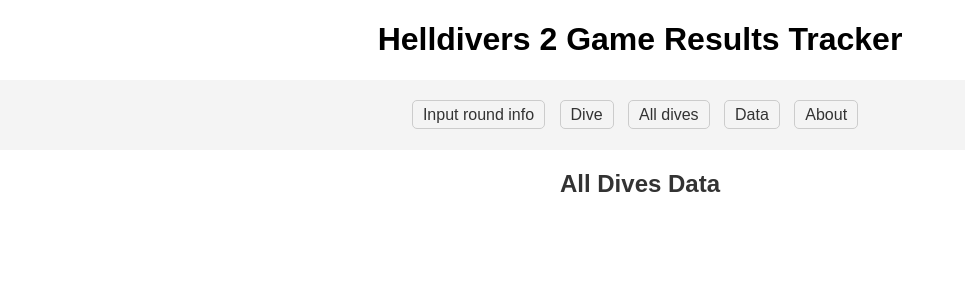
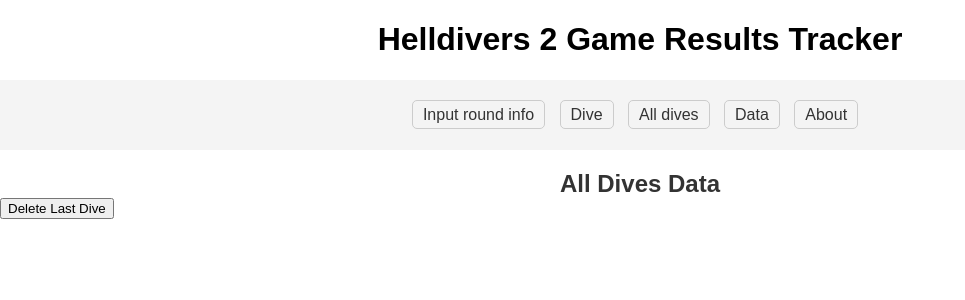
Before and after one commit to OwlKKUni/AzureProject, a Flask app: page /all_dives in a window 1280 px wide. Shown: the top 300 px of the page, without its empty margins (0-965 px from the left). Run offline with Flask 3, Linux system fonts and the light colour scheme; data that the repository does not hold is empty.

Commit message:
Added delete last dive button + functions

```diff
--- a/SQL/queries.py
+++ b/SQL/queries.py
@@ -223,12 +223,26 @@ def query_delete_table(server_name: DBConnString, table_name: str) -> None:
         print(f"An unexpected error occurred: {e}")
 
 
-def query_delete_row(server_name: DBConnString, table_name: str, row_number: int) -> None:
-    sql_query = f"DELETE FROM {table_name} WHERE rowid = {row_number}"
+# def query_delete_row(server_name: DBConnString, table_name: str, row_number: int) -> None:
+#     sql_query = f"DELETE FROM {table_name} WHERE rowid = {row_number}"
+#
+#     with connect(server_name).cursor() as cursor:
+#         cursor.execute(sql_query)
+#         connect(server_name).commit()
 
-    with connect(server_name).cursor() as cursor:
-        cursor.execute(sql_query)
-        connect(server_name).commit()
+def query_delete_row(server_name: DBConnString, table_name: str, id_value: int) -> None:
+    sql_query = f"DELETE FROM {table_name} WHERE id = ?"
+
+    try:
+        with connect(server_name).cursor() as cursor:
+            cursor.execute(sql_query, (id_value,))
+            connect(server_name).commit()
+        print(f"Row with ID {id_value} deleted from table '{table_name}'")
+
+    except pyodbc.Error as e:
+        print(f"Error deleting row from table '{table_name}': {e}")
+    except Exception as e:
+        print(f"An unexpected error occurred: {e}")
 
 
 # PUT
--- a/app.py
+++ b/app.py
@@ -40,17 +40,6 @@ def update_last_dive(table):
         data[column] = request.form[column]
 
     query_update_row(Server1, table, id_, **data)
-
-    return render_template('all_dives.html')
-
-
-@app.route('/delete_last_dive/<table>', methods=['POST'])
-def delete_last_dive(table):
-    id_ = query_get_last_id_value(Server1, table)
-    if id_ is None:
-        return 'No data to delete'
-
-    query_delete_row(Server1, table, id_)
 
     return render_template('all_dives.html')
 
@@ -301,5 +290,18 @@ def delete_last_row(table_name):
     return render_template('submit_success.html')
 
 
+@app.route('/delete_last_dive', methods=['POST'])
+def delete_last_dive():
+    # Get the maximum ID value across all tables
+    max_id = max(query_get_last_id_value(Server1, table) for table in query_get_table_names(Server1))
+
+    if max_id is not None:
+        # Delete rows with the maximum ID value from all tables
+        for table in query_get_table_names(Server1):
+            query_delete_row(Server1, table, max_id)
+
+    return render_template('submit_success_all_dives.html', redirect_url='/all_dives')
+
+
 if __name__ == '__main__':
     app.run(debug=True)
--- a/templates/all_dives.html
+++ b/templates/all_dives.html
@@ -40,4 +40,9 @@
     </table>
 </div>
 {% endfor %}
+
+<form action="/delete_last_dive" method="POST">
+    <button type="submit">Delete Last Dive</button>
+</form>
+
 {% endblock %}
```
Also changed, not shown: templates/submit_success_all_dives.html (added, +12 -0 lines).
